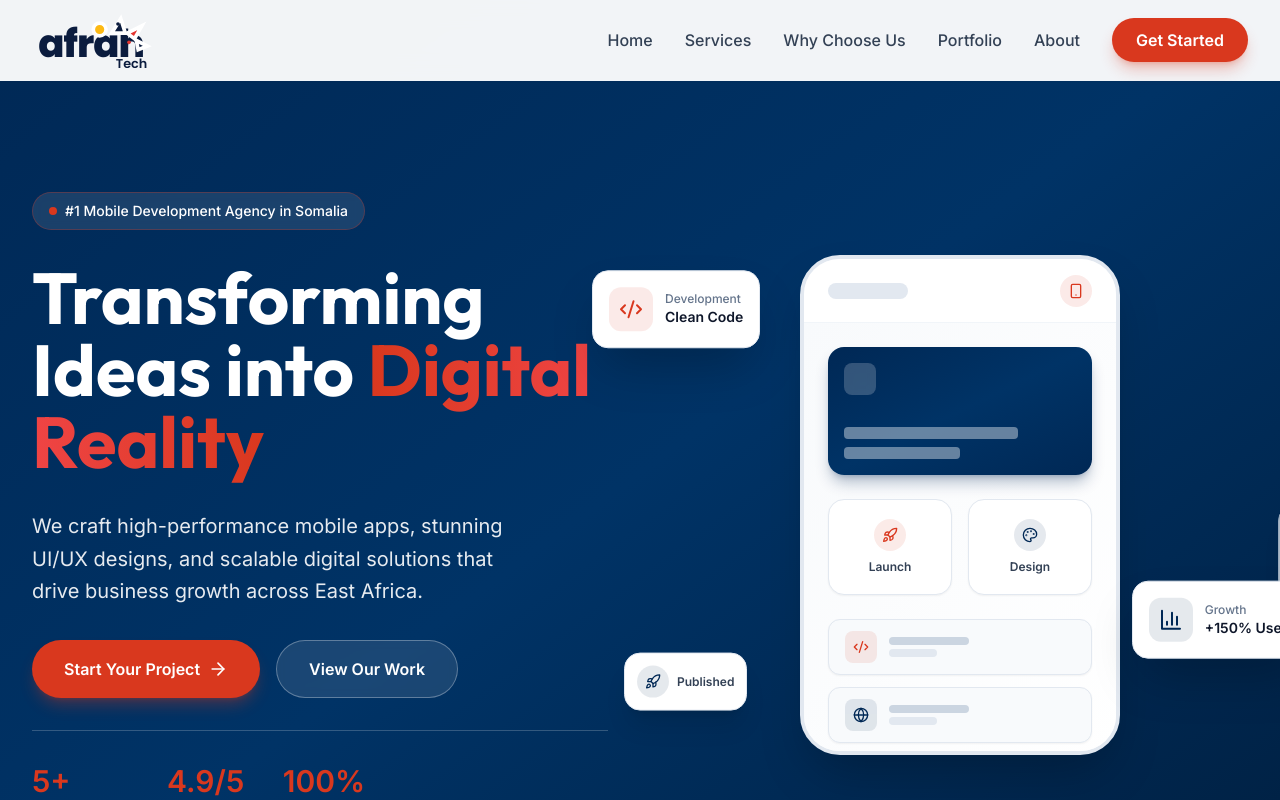
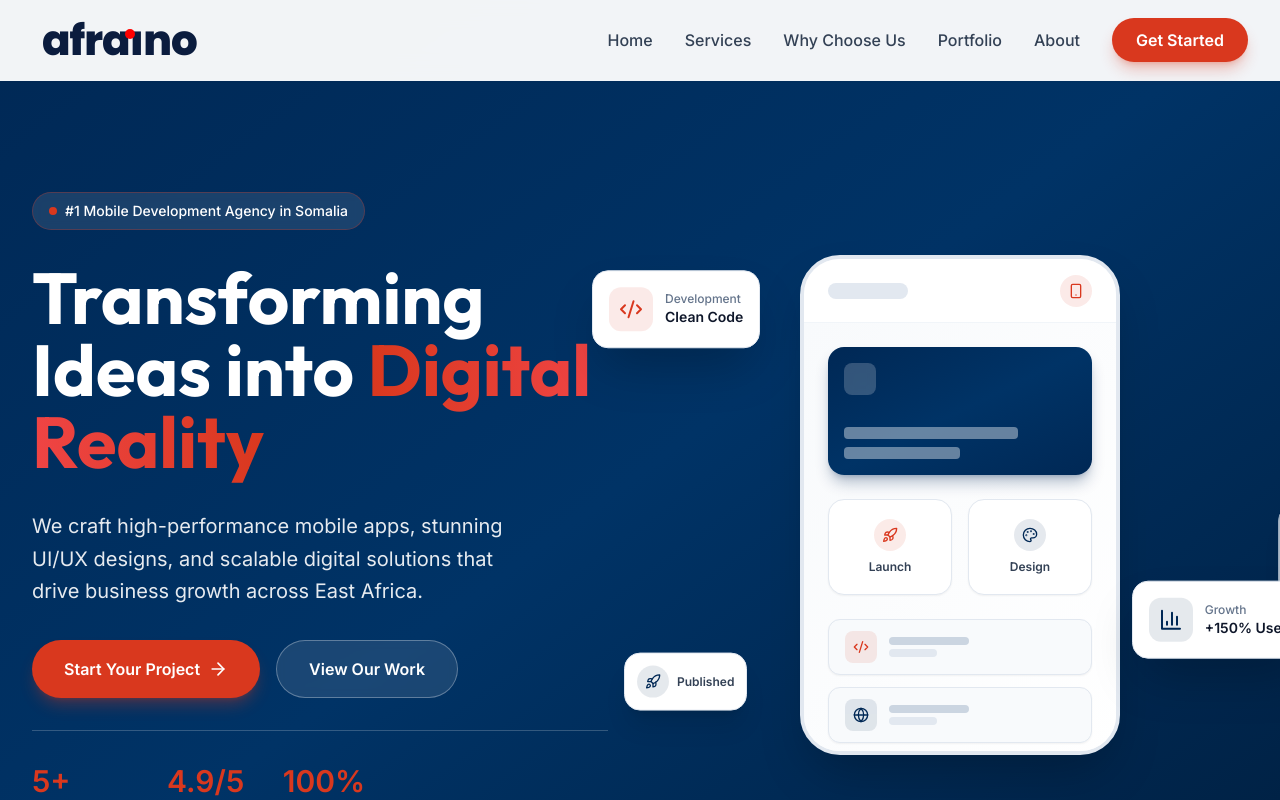
Before and after one commit to abdirahmanafrah67-code/AfrahTech, a React (Vite) app: page / in a window 1280 px wide. Shown: the top 800 px of the page. Built offline with nearby package versions, Linux system fonts and the light colour scheme.

Commit message:
Update logo to match branding and switch Navbar to white theme

```diff
--- a/src/components/Footer.tsx
+++ b/src/components/Footer.tsx
@@ -1,36 +1,18 @@
 import { Facebook, Twitter, Instagram, Linkedin, Mail, Phone, MapPin } from 'lucide-react';
 
 const Logo = () => (
-    <svg width="150" height="55" viewBox="0 0 160 60" fill="none" xmlns="http://www.w3.org/2000/svg">
+    <svg width="180" height="60" viewBox="0 0 180 60" fill="none" xmlns="http://www.w3.org/2000/svg">
         <defs>
             <style>
                 @import url('https://fonts.googleapis.com/css2?family=Poppins:wght@600;800&display=swap');
             </style>
         </defs>
 
-        {/* Text 'afrah' - White */}
-        <text x="5" y="48" fontFamily="Poppins, sans-serif" fontWeight="800" fontSize="42" fill="#FFFFFF" letterSpacing="-1">afrah</text>
+        {/* Text 'afraıno' - White using dotless 'i' */}
+        <text x="10" y="45" fontFamily="Poppins, sans-serif" fontWeight="800" fontSize="42" fill="#FFFFFF" letterSpacing="-1">afraıno</text>
 
-        {/* Text 'Tech' - White, aligned under h */}
-        <text x="124" y="60" fontFamily="Poppins, sans-serif" fontWeight="600" fontSize="14" fill="#FFFFFF" textAnchor="end">Tech</text>
-
-        {/* Graphic Elements */}
-        {/* Yellow Sun */}
-        <circle cx="72" cy="18" r="7" fill="#FDB913" stroke="#0f172a" strokeWidth="4" />
-
-        {/* Arc Shapes */}
-        {/* Navy Triangle (above 'a') -> White */}
-        <path d="M 85 22 L 95 6 L 100 22 Z" fill="#FFFFFF" stroke="#0f172a" strokeWidth="4" />
-
-        {/* Red Triangle (above gap between 'a' and 'h') */}
-        <path d="M 102 22 L 118 14 L 110 28 Z" fill="#E3342F" stroke="#0f172a" strokeWidth="4" />
-
-        {/* Small Navy Triangle (overlapping 'h') -> White */}
-        <path d="M 112 30 L 124 36 L 114 40 Z" fill="#FFFFFF" stroke="#0f172a" strokeWidth="4" />
-
-        {/* Small decorative dots */}
-        <circle cx="92" cy="12" r="2" fill="#FFFFFF" />
-        <circle cx="104" cy="32" r="2" fill="#E3342F" />
+        {/* Red Dot for the 'i' */}
+        <circle cx="98" cy="24" r="5" fill="#FF0000" />
     </svg>
 );
 
--- a/src/components/Navbar.tsx
+++ b/src/components/Navbar.tsx
@@ -2,36 +2,18 @@
 import { Menu, X } from 'lucide-react';
 
 const Logo = () => (
-    <svg width="150" height="55" viewBox="0 0 160 60" fill="none" xmlns="http://www.w3.org/2000/svg">
+    <svg width="180" height="60" viewBox="0 0 180 60" fill="none" xmlns="http://www.w3.org/2000/svg">
         <defs>
             <style>
                 @import url('https://fonts.googleapis.com/css2?family=Poppins:wght@600;800&display=swap');
             </style>
         </defs>
 
-        {/* Text 'afrah' - Dark Navy */}
-        <text x="5" y="48" fontFamily="Poppins, sans-serif" fontWeight="800" fontSize="42" fill="#0B1C3E" letterSpacing="-1">afrah</text>
+        {/* Text 'afraıno' - Dark Navy using dotless 'i' */}
+        <text x="10" y="45" fontFamily="Poppins, sans-serif" fontWeight="800" fontSize="42" fill="#0B1C3E" letterSpacing="-1">afraıno</text>
 
-        {/* Text 'Tech' - Dark Navy, aligned under h */}
-        <text x="124" y="60" fontFamily="Poppins, sans-serif" fontWeight="600" fontSize="14" fill="#0B1C3E" textAnchor="end">Tech</text>
-
-        {/* Graphic Elements */}
-        {/* Yellow Sun (above 'r') */}
-        <circle cx="72" cy="18" r="7" fill="#FDB913" stroke="white" strokeWidth="4" />
-
-        {/* Arc Shapes */}
-        {/* Navy Triangle (above 'a') */}
-        <path d="M 85 22 L 95 6 L 100 22 Z" fill="#0B1C3E" stroke="white" strokeWidth="4" />
-
-        {/* Red Triangle (above gap between 'a' and 'h') */}
-        <path d="M 102 22 L 118 14 L 110 28 Z" fill="#E3342F" stroke="white" strokeWidth="4" />
-
-        {/* Small Navy Triangle (overlapping 'h') */}
-        <path d="M 112 30 L 124 36 L 114 40 Z" fill="#0B1C3E" stroke="white" strokeWidth="4" />
-
-        {/* Small decorative dots */}
-        <circle cx="92" cy="12" r="2" fill="#0B1C3E" />
-        <circle cx="104" cy="32" r="2" fill="#E3342F" />
+        {/* Red Dot for the 'i' */}
+        <circle cx="98" cy="24" r="5" fill="#FF0000" />
     </svg>
 );
 
```
